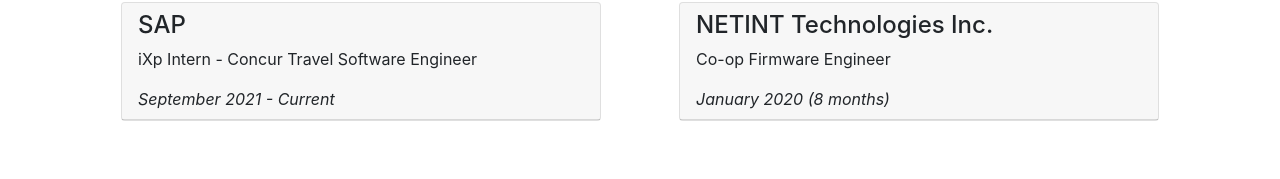
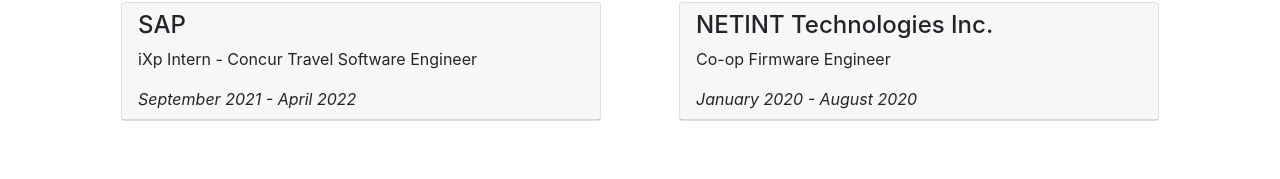
Before and after one commit to kylesaburao/kylesaburao.github.io, a React (Create React App) app: page / in a window 1280 px wide. Shown: the part 537-716 px from the top of the page. Built offline with nearby package versions, Linux system fonts and the light colour scheme; the HTML template or start-up script is replaced by a standard one.

Commit message:
update work experience

```diff
--- a/src/section/Experience.tsx
+++ b/src/section/Experience.tsx
@@ -22,12 +22,12 @@
     MakeWorkExperience(
       "SAP",
       "iXp Intern - Concur Travel Software Engineer",
-      "September 2021 - Current"
+      "September 2021 - April 2022"
     ),
     MakeWorkExperience(
       "NETINT Technologies Inc.",
       "Co-op Firmware Engineer",
-      "January 2020 (8 months)"
+      "January 2020 - August 2020"
     ),
   ];
 
```
